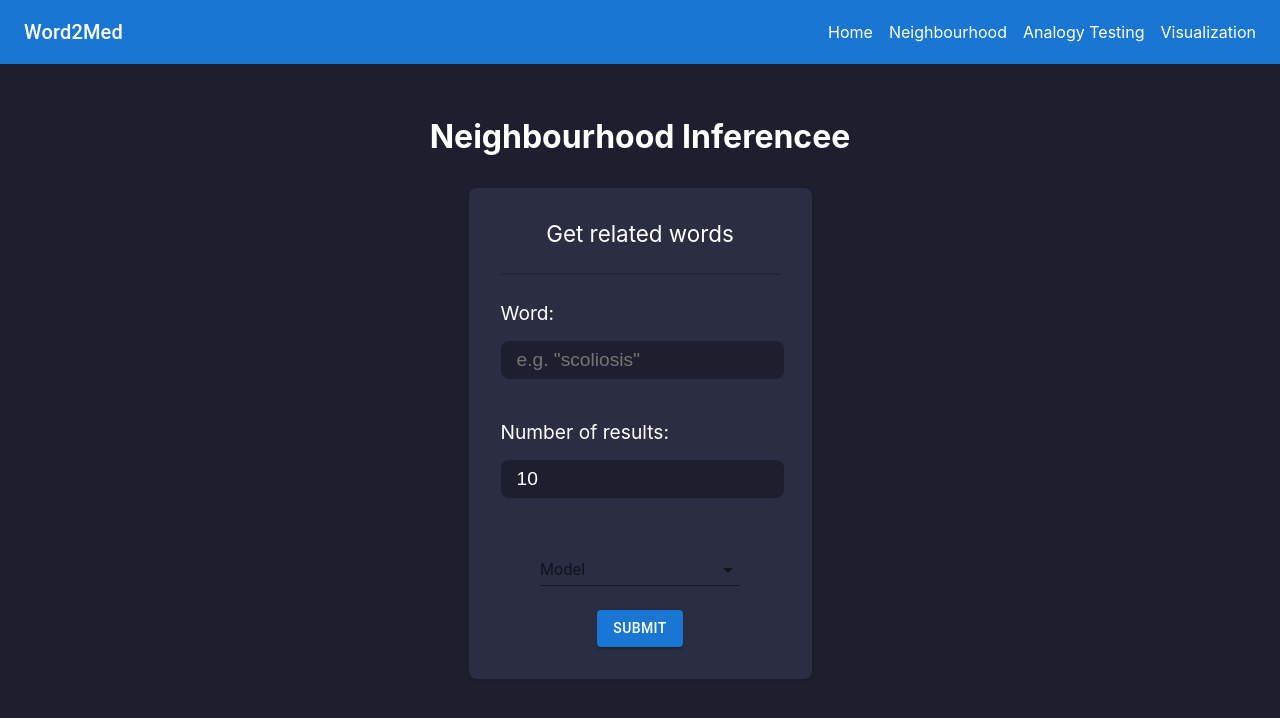
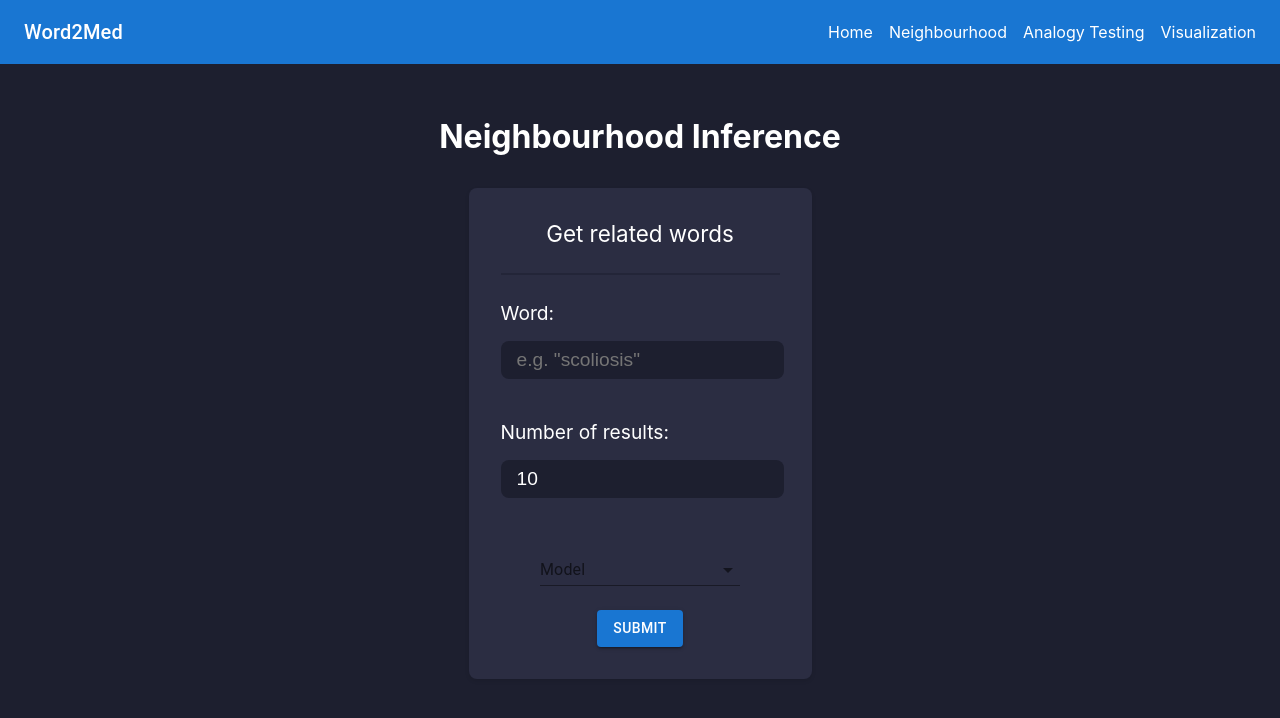
Before and after one commit to ECE493Group8/frontend, a React (Create React App) app: page /neighbourhood in a window 1280 px wide. Shown: the top 718 px of the page. Built offline with nearby package versions, Linux system fonts and the light colour scheme.

Commit message:
Fix spelling mistake in neighborhood page

```diff
--- a/src/pages/neighbourhood.js
+++ b/src/pages/neighbourhood.js
@@ -26,7 +26,7 @@
 
   return (
     <div className="word-input-page">
-      <h1 className="title">{NEIGHBOURHOOD_TITLE}e</h1>
+      <h1 className="title">{NEIGHBOURHOOD_TITLE}</h1>
       <form onSubmit={handleSubmit} className="form">
         <p className="description">{NEIGHBOURHOOD_SUBTITLE}</p>
         <div className="label">
```
